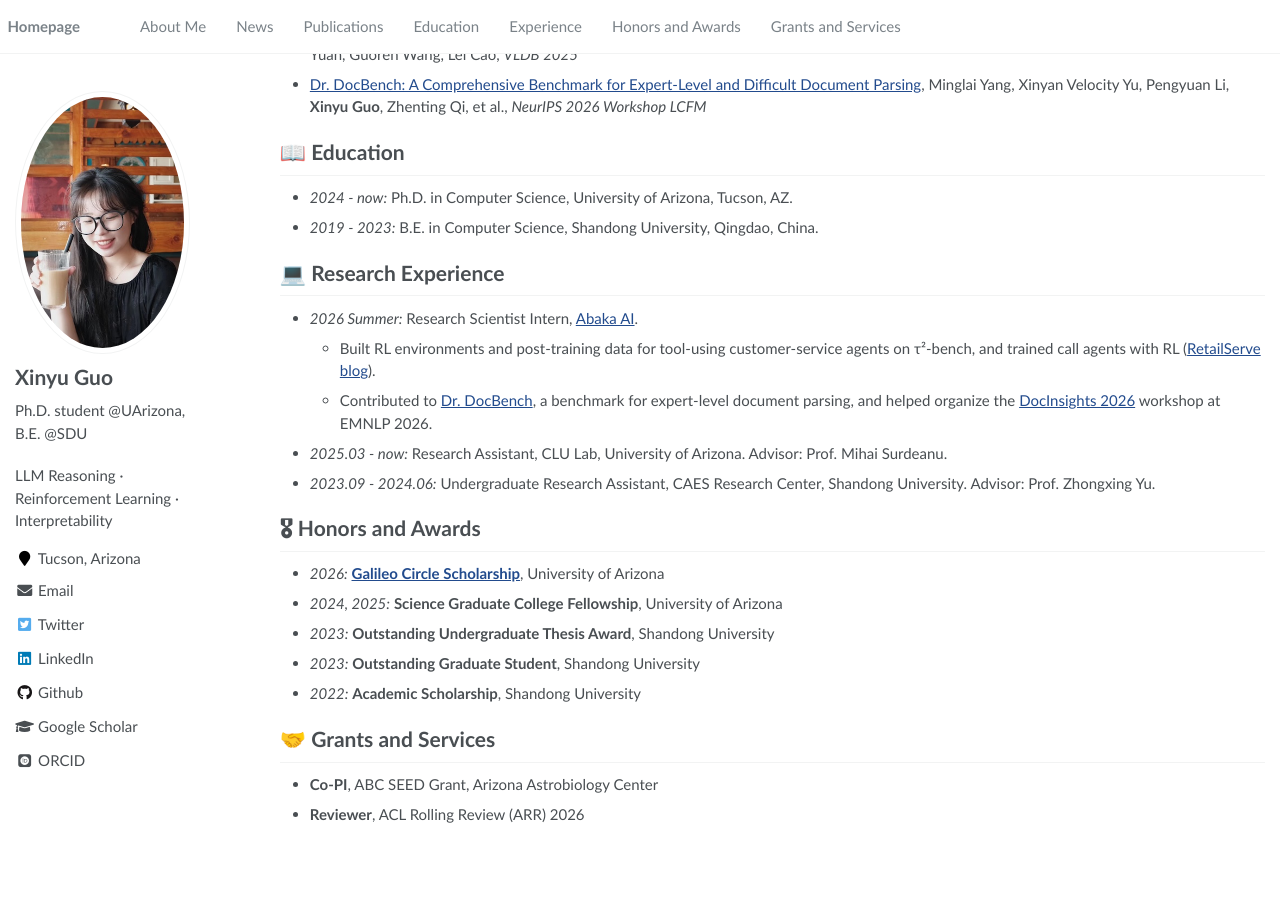
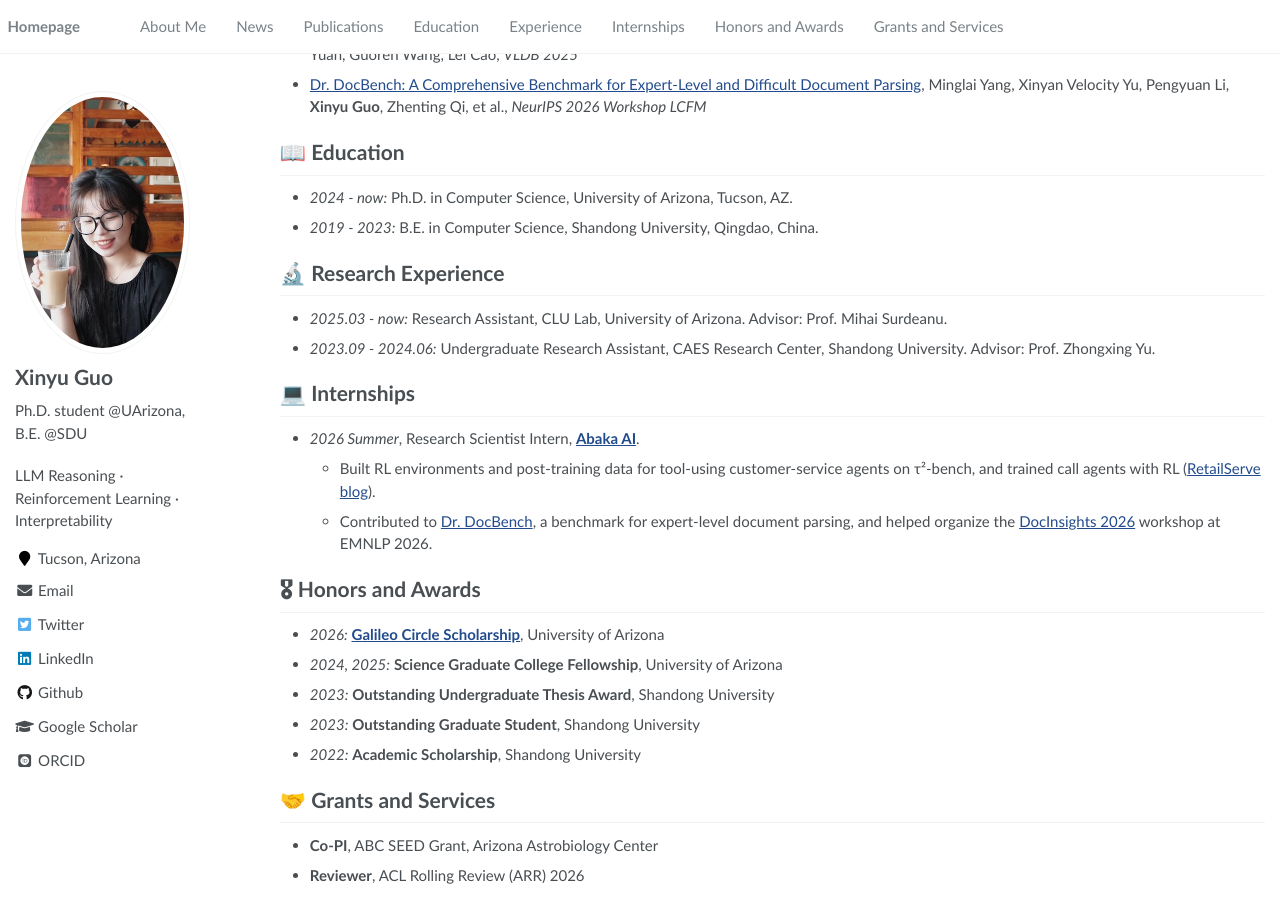
Before and after one commit to xinnyuguo/xinnyuguo.github.io, a Jekyll site: the page built from _pages/about.md, in a window 1280 px wide and 900 px high, scrolled down 2364 px. Built offline with Jekyll 4.4.1, drawn with Linux system fonts in a browser that asks for light colours; some web fonts are replaced; before the commit the page ends 3205 px from its top, so only the background shows below that.

Commit message:
Move internship into its own section
Co-Authored-By: Claude Opus 5.5 (1M context) <noreply@anthropic.com>

```diff
--- a/_data/navigation.yml
+++ b/_data/navigation.yml
@@ -15,6 +15,9 @@ main:
   - title: "Experience"
     url: "/#-research-experience"
 
+  - title: "Internships"
+    url: "/#-internships"
+
   - title: "Honors and Awards"
     url: "/#-honors-and-awards"
 
--- a/_pages/about.md
+++ b/_pages/about.md
@@ -118,12 +118,14 @@ Minglai Yang, **Xinyu Guo**, Zhengliang Shi, Jinhe Bi, Steven Bethard, Mihai Sur
 - *2024 - now:* Ph.D. in Computer Science, University of Arizona, Tucson, AZ.
 - *2019 - 2023:* B.E. in Computer Science, Shandong University, Qingdao, China.
 
-# 💻 Research Experience
-- *2026 Summer:* Research Scientist Intern, [Abaka AI](https://www.abaka.ai).
+# 🔬 Research Experience
+- *2025.03 - now:* Research Assistant, CLU Lab, University of Arizona. Advisor: Prof. Mihai Surdeanu.
+- *2023.09 - 2024.06:* Undergraduate Research Assistant, CAES Research Center, Shandong University. Advisor: Prof. Zhongxing Yu.
+
+# 💻 Internships
+- *2026 Summer*, Research Scientist Intern, **[Abaka AI](https://www.abaka.ai)**.
   - Built RL environments and post-training data for tool-using customer-service agents on τ²-bench, and trained call agents with RL ([RetailServe blog](https://www.abaka.ai/blog/retail-agent-training-data-retailserve)).
   - Contributed to [Dr. DocBench](https://arxiv.org/abs/2606.01393), a benchmark for expert-level document parsing, and helped organize the [DocInsights 2026](https://docinsights-workshop.github.io/docinsights-2026/) workshop at EMNLP 2026.
-- *2025.03 - now:* Research Assistant, CLU Lab, University of Arizona. Advisor: Prof. Mihai Surdeanu.
-- *2023.09 - 2024.06:* Undergraduate Research Assistant, CAES Research Center, Shandong University. Advisor: Prof. Zhongxing Yu.
 
 # 🎖 Honors and Awards
 - *2026:* **[Galileo Circle Scholarship](https://lpl.arizona.edu/graduate/awards/galileo/2024)**, University of Arizona
```
